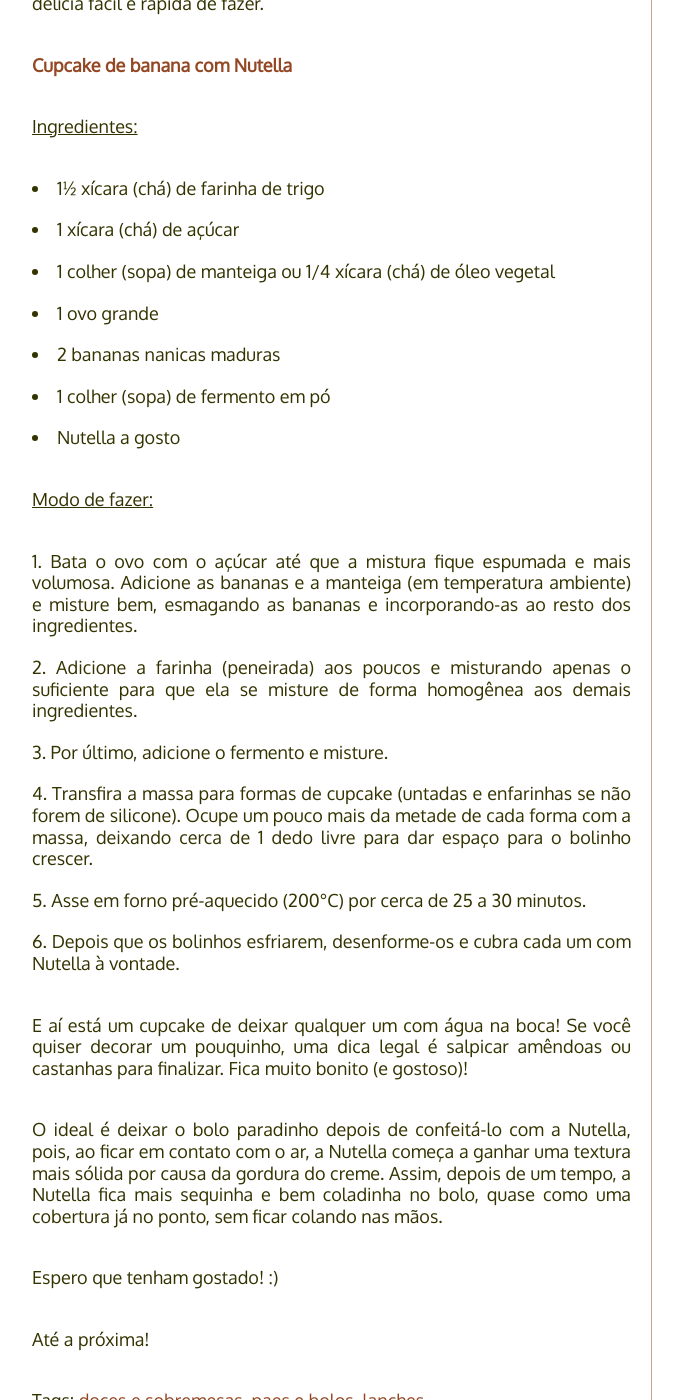
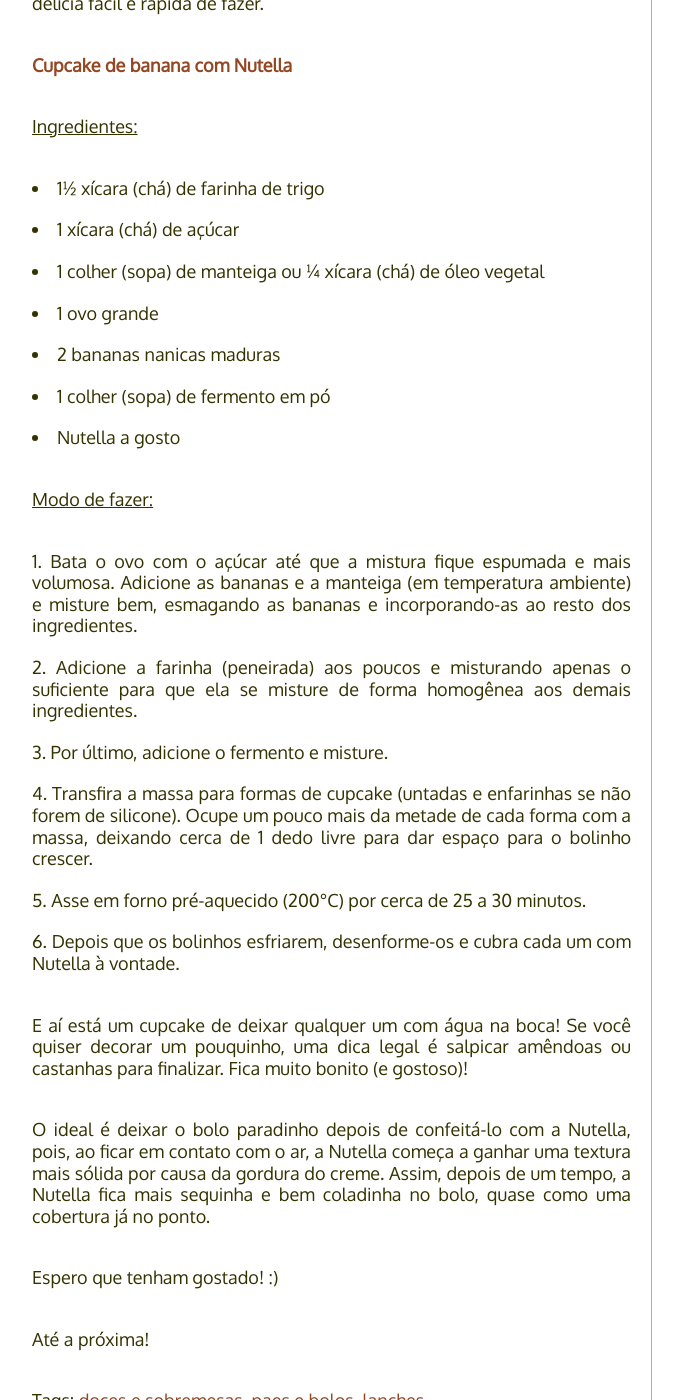
Before and after one commit to PaneladePau/paneladepau-jekyll-blog, a Jekyll site: the page built from _posts/2015-03-29-cupcake-banana-com-nutella.md, in a window 1280 px wide and 1400 px high, scrolled down 704 px. Shown: the whole window, without its empty margins (138-821 px from the left). Built offline with Jekyll 4.4.1, drawn with Linux system fonts in a browser that asks for light colours; nearby versions of some CDN libraries; some web fonts are replaced; Markdown is read by kramdown in place of the engine named in the settings.

Commit message:
“update”

```diff
--- a/_posts/2015-03-29-cupcake-banana-e-nutella.md
+++ b/_posts/2015-03-29-cupcake-banana-com-nutella.md
@@ -24,7 +24,7 @@ Cupcake é sucesso em tudo que é lugar. Fácil de comer em poucas mordidas, um
 
 * 1½ xícara (chá) de farinha de trigo
 * 1 xícara (chá) de açúcar
-* 1 colher (sopa) de manteiga ou 1/4 xícara (chá) de óleo vegetal
+* 1 colher (sopa) de manteiga ou ¼ xícara (chá) de óleo vegetal
 * 1 ovo grande
 * 2 bananas nanicas maduras
 * 1 colher (sopa) de fermento em pó
@@ -41,7 +41,7 @@ Cupcake é sucesso em tudo que é lugar. Fácil de comer em poucas mordidas, um
 
 E aí está um cupcake de deixar qualquer um com água na boca! Se você quiser decorar um pouquinho, uma dica legal é salpicar amêndoas ou castanhas para finalizar. Fica muito bonito (e gostoso)!
 
-O ideal é deixar o bolo paradinho depois de confeitá-lo com a Nutella, pois, ao ficar em contato com o ar, a Nutella começa a ganhar uma textura mais sólida por causa da gordura do creme. Assim, depois de um tempo, a Nutella fica mais sequinha e bem coladinha no bolo, quase como uma cobertura já no ponto, sem ficar colando nas mãos.
+O ideal é deixar o bolo paradinho depois de confeitá-lo com a Nutella, pois, ao ficar em contato com o ar, a Nutella começa a ganhar uma textura mais sólida por causa da gordura do creme. Assim, depois de um tempo, a Nutella fica mais sequinha e bem coladinha no bolo, quase como uma cobertura já no ponto.
 
 Espero que tenham gostado! :)
 
```
Also changed, not shown: img/fotos-dos-posts/cupcake-banana-nutella.jpg.
